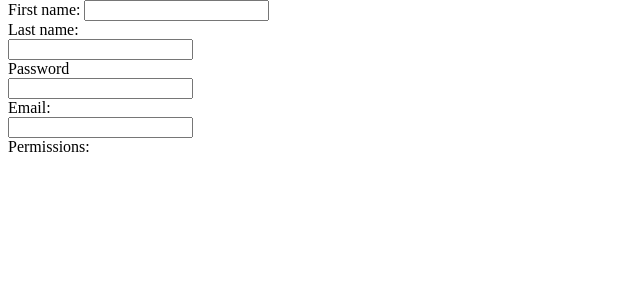
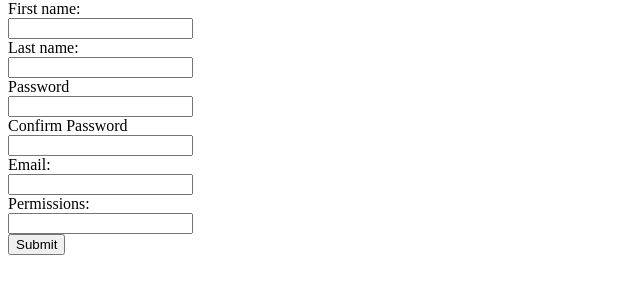
Before and after one commit to SchoolCodeRepository/13DTS_project_dictionary, a Flask app: template templates/register_page.html in a window 1280 px wide. Shown: the part 47-347 px from the top of the page, without its empty margins (0-640 px from the left). Run offline with Flask 3, Linux system fonts and the light colour scheme; the template is opened without the code that fills it, so the values that code supplies are empty.

Commit message:
Work on the render register page function

```diff
--- a/app.py
+++ b/app.py
@@ -4,7 +4,6 @@ from flask import Flask, render_template, redirect, request
 
 app = Flask(__name__)
 DATABASE = "C:/Users/20245/OneDrive - Wellington College/13DTS/Coding projects/flaskProject2/Dictionary"
-
 
 def create_connection(db_file):
     #This function creates a connection with the database
@@ -45,9 +44,18 @@ def render_login():
 @app.route('/register', methods=['POST','GET'])
 def render_register():
     #this function renders the registration page on the website, and collects the users data.
-
-
-
-    return render_template("register_page.html")
+    if request.method == 'POST':
+        #this if statement collects data from the registration form, and then tests to see if its appropriate
+        #before inserting it into the database
+        password = request.form.get('password')
+        confirm_password = request.form.get('confirm_password')
+        email = request.form.get('email')
+        fname = request.form.get('fname')
+        lname = request.form.get('lname')
+        print(f'{fname} {lname} {password} {confirm_password} {email} ')
+        if password != confirm_password:
+            error = 'passwords do not match!'
+            return redirect('/register?error=passwords+do+not+match')
+    return render_template("register_page.html",error = error)
 
 app.run(host='0.0.0.0', debug=True)
--- a/templates/register_page.html
+++ b/templates/register_page.html
@@ -4,15 +4,34 @@
 {% endblock %}
 
 {% block content %}
-    <form>
-        <label for="fname">First name:</label>
+    <form method="post">
+        <div class="form_box" >
+            <label for="fname">First name:</label></br>
             <input type="text" id="fname" name="fname"></br>
+        </div>
+        <div class="form_box">
             <label for="lname">Last name:</label></br>
             <input type="text" id="lname" name="lname"></br>
+        </div>
+        <div class="form_box">
             <label for="password">Password</label></br>
             <input type="text" id="password" name="password"></br>
+        </div>
+        <div class="form_box">
+            <label for="confirm_password">Confirm Password</label></br>
+            <input type="text" id="confirm_password" name="confirm_password"></br>
+        </div>
+        <div class="form_box">
             <label for="email">Email:</label></br>
             <input type="text" id="email" name="email"></br>
-        <label for="permission">Permissions:</label>
+        </div>
+        <div class="form_box">
+            <label for="permission">Permissions:</label></br>
+            <input type="text" id="permission" name="permission"></br>
+        </div>
+        <div class="form_box">
+            <input type="submit" value="Submit" ></br>
+        </div>
     </form>
+    <h1>{{ error }}</h1>
 {% endblock %}
```
Lines whose indentation alone changed are shown as unchanged.
